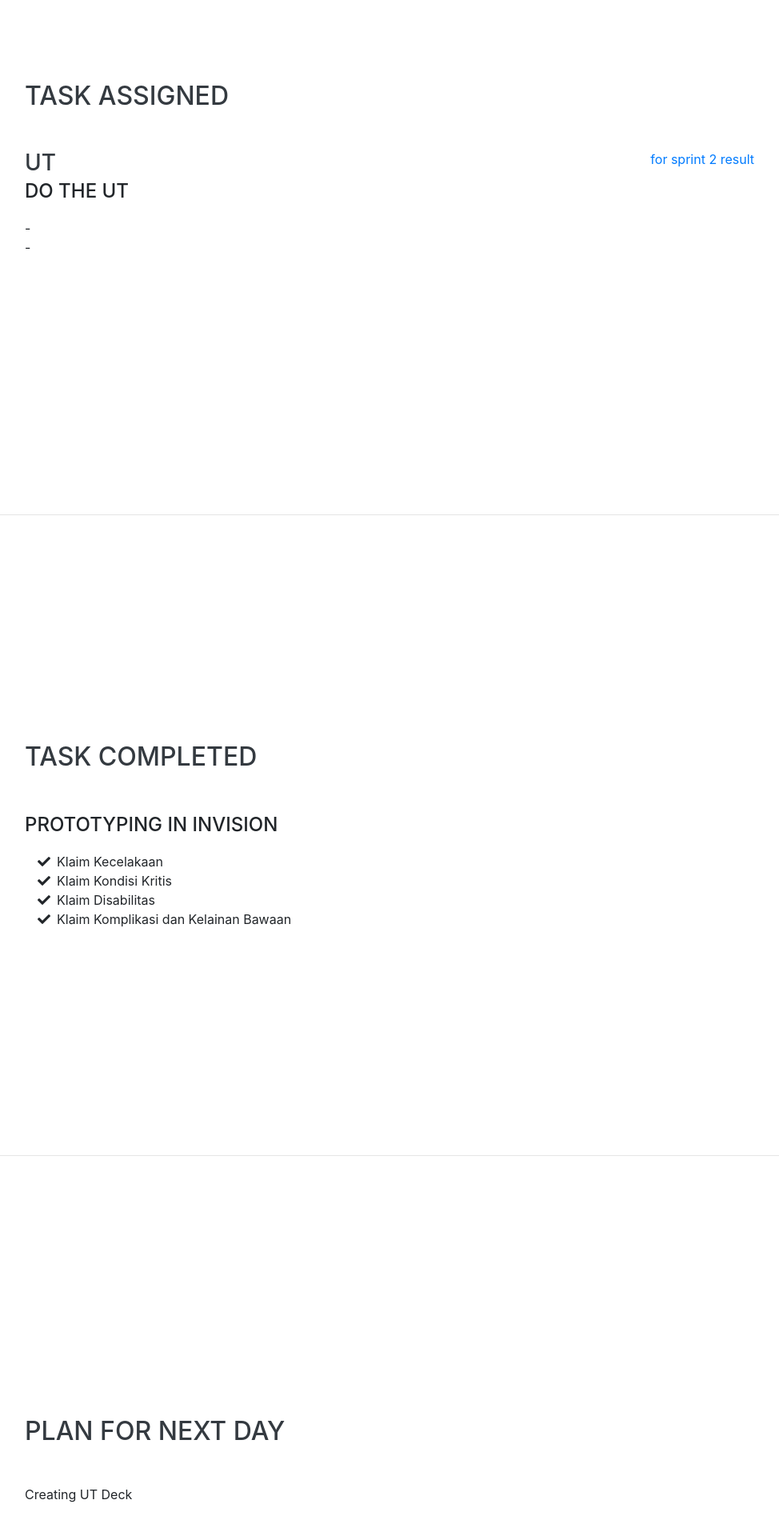
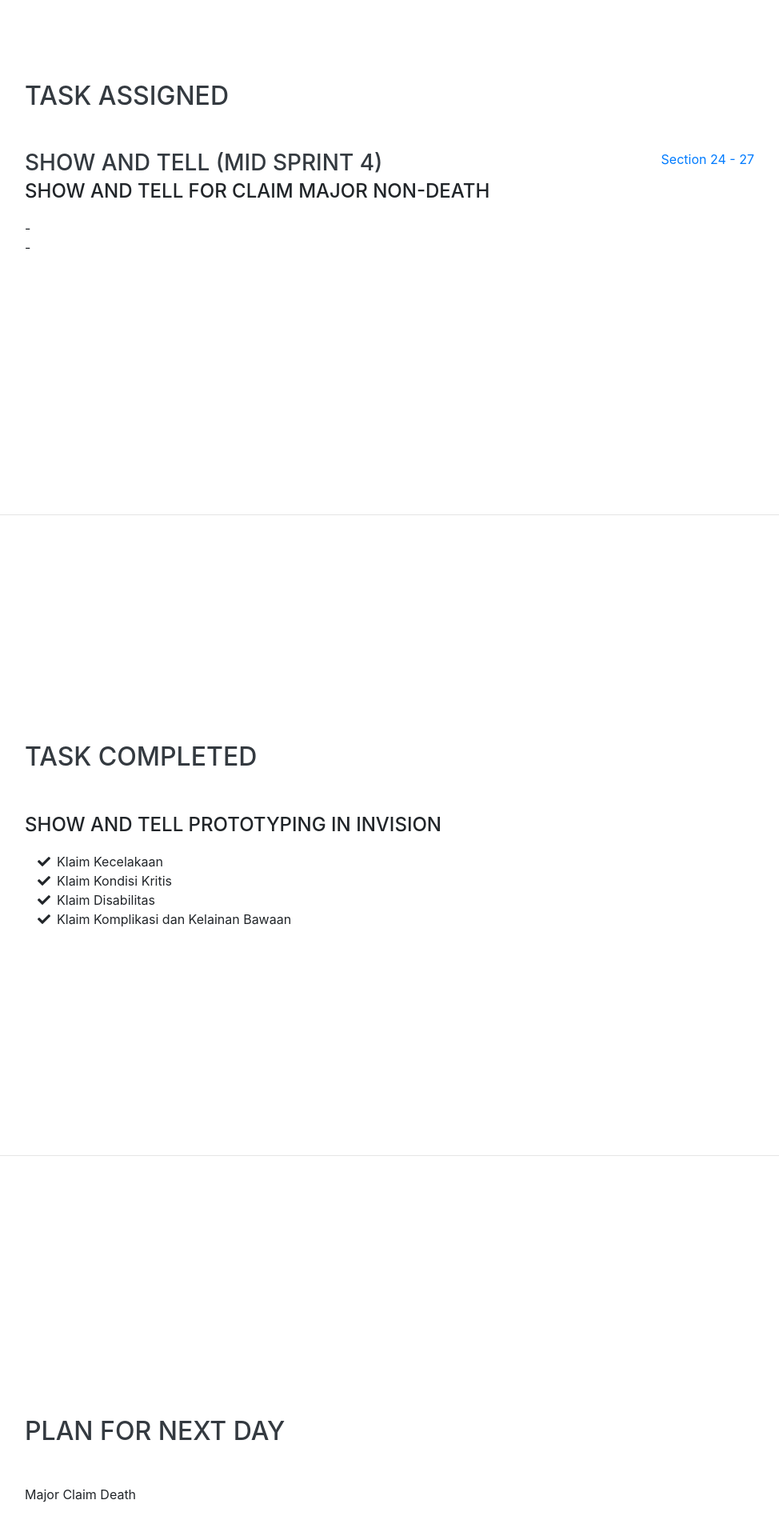
Before and after one commit to luckydhandy/luckydhandy.github.io, a website with bundled scripts: page index.html in a window 1280 px wide. Shown: the part 1759-3659 px from the top of the page at 80% size, without its empty margins (289-1263 px from the left). Built offline with nearby package versions, Linux system fonts and the light colour scheme; a web font is replaced by a local one.

Commit message:
Update index.html

```diff
--- a/index.html
+++ b/index.html
@@ -87,7 +87,7 @@
             <p>Sprint 4</p>
           </div>
           <div class="resume-date text-md-right">
-            <span class="text-primary">8 April 2019</span>
+            <span class="text-primary">9 April 2019</span>
           </div>
         </div>
       </div>
@@ -101,13 +101,13 @@
 
         <div class="resume-item d-flex flex-column flex-md-row justify-content-between mb-5">
           <div class="resume-content">
-            <h3 class="mb-0">UT</h3>
-            <div class="subheading mb-3">Do the UT</div>
+            <h3 class="mb-0">Show and Tell (Mid Sprint 4)</h3>
+            <div class="subheading mb-3">Show and Tell for Claim Major non-death</div>
             <div>-</div>
             <p>-</p>
           </div>
           <div class="resume-date text-md-right">
-            <span class="text-primary">for sprint 2 result</span>
+            <span class="text-primary">Section 24 - 27</span>
           </div>
         </div>
       </div>
@@ -118,7 +118,7 @@
     <section class="resume-section p-3 p-lg-5 d-flex align-items-center" id="taskcompleted">
       <div class="w-100">
         <h2 class="mb-5">Task Completed</h2>
-        <div class="subheading mb-3">Prototyping in InVision</div>
+        <div class="subheading mb-3">Show and Tell Prototyping in InVision</div>
         <ul class="fa-ul mb-0">
           <li>
             <i class="fa-li fa fa-check"></i>
@@ -140,8 +140,8 @@
 <section class="resume-section p-3 p-lg-5 d-flex align-items-center" id="planfornextday">
       <div class="w-100">
         <h2 class="mb-5">Plan for Next Day</h2>
-        <p>Creating UT Deck</p>
-        <p class="mb-0">UT Deck will be create in keynote</p>
+        <p>Major Claim Death</p>
+        <p class="mb-0">Major Claim Death and fixing up for based on feedback Show and Tell (Mid Sprint 4)</p>
       </div>
     </section>
     <section class="resume-section p-3 p-lg-5 d-flex align-items-center" id="riskblockerquestion">
@@ -165,7 +165,7 @@
         <ul class="fa-ul mb-0">
           <li>
             <i class="fa-li fa fa-heart text-warning"></i>
-            Thanks Miri Puguh Lois, UT lancar walaupun pertama kali kita UT.</li>
+            Thanks Miri Puguh Lois Nata Esa Nanda.</li>
         </ul>
       </div>
     </section>
```
